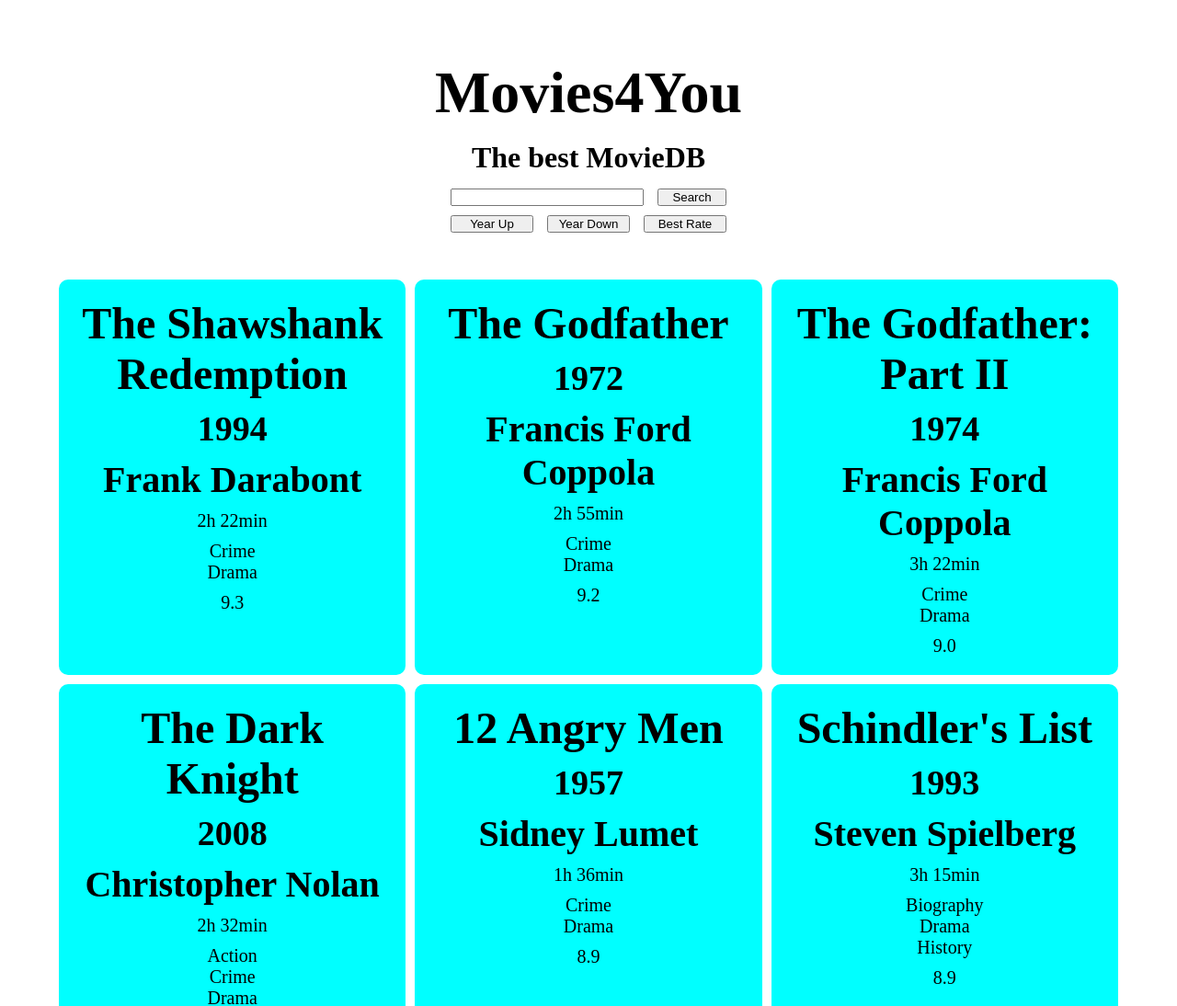
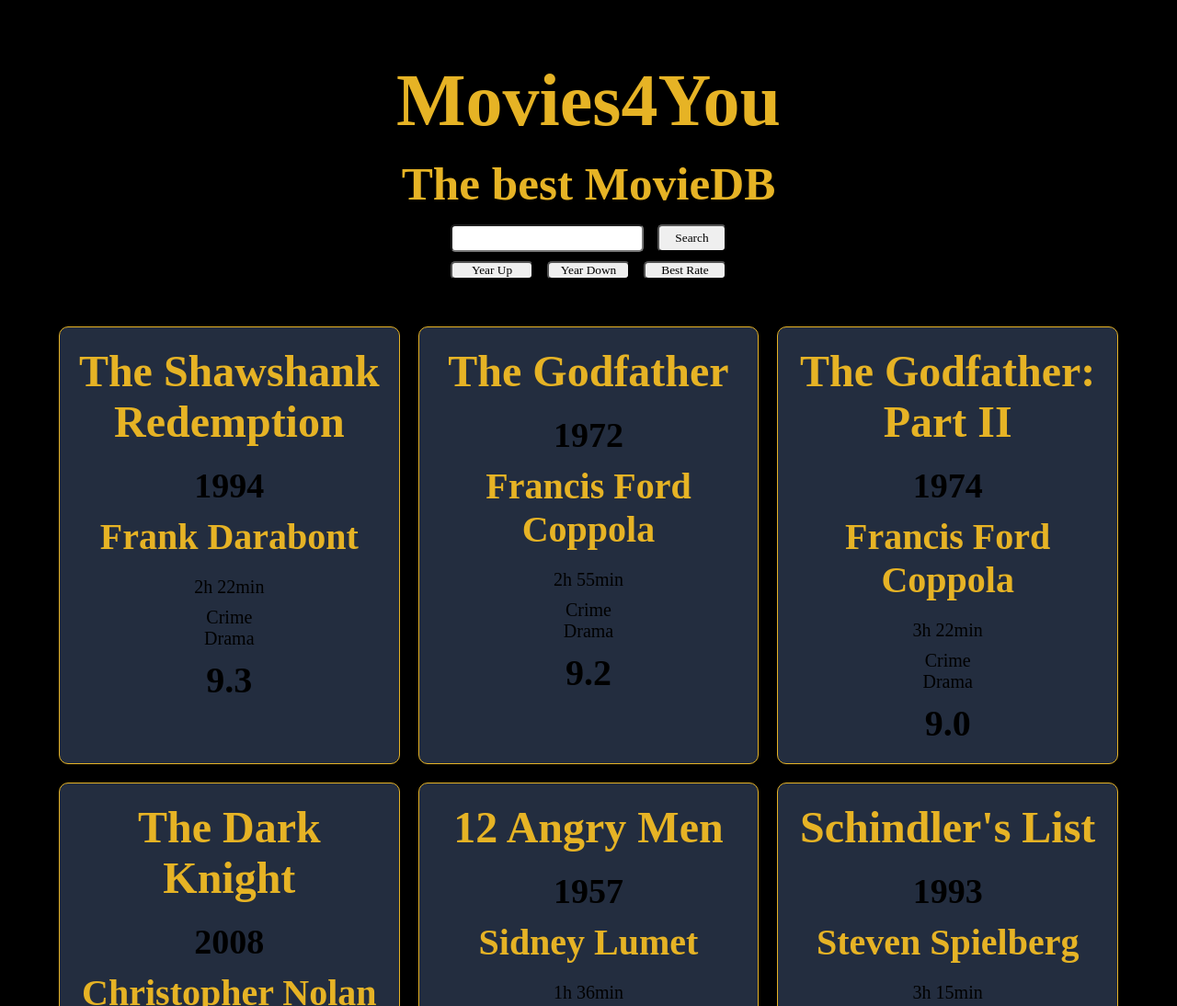
Before and after one commit to MichaelGee76/movie4you, a plain HTML site: page index.html in a window 1280 px wide. Shown: the top 1094 px of the page at 92% size. Drawn offline with Linux system fonts and the light colour scheme.

Commit message:
minor changes

```diff
--- a/assets/css/style.css
+++ b/assets/css/style.css
@@ -6,7 +6,7 @@
     box-sizing: border-box;
     margin: 0;
     padding: 0;
-    font-family: ;
+    font-family: OpenSans;
 }
 
 html {
@@ -22,7 +22,7 @@ a {
 }
 
 h1 {
-    font-size: clamp(5rem, 5vw, 7rem);
+    font-size: clamp(8rem, 6vw, 12rem);
 }
 h2 {
     font-size: clamp(3rem, 4vw, 4.8rem);
@@ -34,7 +34,7 @@ h4 {
     font-size: clamp(2.8rem, 3.2vw, 3.8rem);
 }
 h5 {
-    font-size: clamp(2.5rem, 3vw, 3.2rem);
+    font-size: clamp(4rem, 4vw, 5.5rem);
 }
 h6 {
     font-size: clamp(1.6rem, 2.5vw, 1.8rem);
@@ -47,6 +47,11 @@ a,
 li {
     font-size: clamp(2rem, 2vw, 2rem);
 }
+
+.wrapper {
+    background-color: black;
+}
+
 /* Header */
 
 header {
@@ -54,11 +59,12 @@ header {
     flex-direction: column;
     justify-content: center;
     align-items: center;
-    margin-top: 5vw;
+    padding-top: 5vw;
 }
 
 h1,
 h5 {
+    color: #e6b325;
     margin-bottom: 1.5rem;
 }
 
@@ -84,12 +90,19 @@ form {
 
 form input:first-of-type {
     width: 70%;
+    height: 30px;
+    border-radius: 5px;
+    padding-left: 0.5rem;
 }
 
 form input:last-of-type {
     width: 25%;
+    border-radius: 5px;
 }
-
+:root {
+    --grid-cols: 1;
+    --grid-rows: 1;
+}
 form .innerContainer {
     display: flex;
     justify-content: space-between;
@@ -102,24 +115,55 @@ form .innerContainer {
 
 button {
     width: 30%;
+    border-radius: 5px;
 }
 
 /* #################### Output ################### */
 
 .output {
     display: grid;
-    grid-template-columns: repeat(auto-fit, minmax(300px, 1fr));
-    gap: 1rem;
+    grid-template-columns: repeat(auto-fit, minmax(350px, 3fr));
+
+    gap: 2rem;
     width: 90%;
     margin: auto;
 }
 
 .tile {
-    background-color: aqua;
+    background-color: #a87c7c;
+    background-color: #232d3f;
     display: flex;
     flex-direction: column;
+    grid-auto-rows: 1fr;
     text-align: center;
     gap: 1rem;
+
     padding: 2rem;
     border-radius: 10px;
+    border: 1px solid #e6b325;
 }
+
+.tile h2 {
+    color: #e6b325;
+    margin-bottom: 1rem;
+}
+
+.tile h3 {
+    color: #e6b325;
+    margin-bottom: 1rem;
+}
+
+.rating {
+    font-weight: 700;
+    font-size: clamp(3rem, 3.5vw, 4rem);
+}
+
+/* ################### Footer ##################### */
+
+footer {
+    padding: 3rem;
+}
+
+footer p {
+    color: white;
+}
--- a/assets/js/main.js
+++ b/assets/js/main.js
@@ -41,7 +41,7 @@ function findMovie() {
     showMovies(newMovies);
 }
 
-// Soriert nach jahr aufsteigend
+// Sortiert nach jahr aufsteigend
 
 function yearUp() {
     newMovies.sort((a, b) => {
--- a/index.html
+++ b/index.html
@@ -6,6 +6,7 @@
         <link rel="stylesheet" href="assets/css/style.css" />
         <title>Movies4You</title>
     </head>
+    <div class="wrapper">
         <body>
             <header>
                 <h1>Movies4You</h1>
@@ -18,14 +19,18 @@
                         <input type="button" value="Search" onclick="findMovie()" />
                     </form>
                     <div class="innerContainer">
-                    <button onclick="yearUp()">Year Up</button>
-                    <button onclick="yearDown()">Year Down</button>
-                    <button onclick="bestRate()">Best Rate</button>
+                        <button onclick="yearUp()" id="up" value="up">Year Up</button>
+                        <button onclick="yearDown()" id="down" value="down">Year Down</button>
+                        <button onclick="bestRate()" id="rate" value="rate">Best Rate</button>
                     </div>
                 </div>
             </section>
             <section class="output"></section>
             <script src="./assets/js/movieDb.js"></script>
             <script src="./assets/js/main.js"></script>
+            <footer>
+                <p>Made by hand &copy; Michael Gee 02/24</p>
+            </footer>
         </body>
+    </div>
 </html>
```
Also changed, not shown: 2 other files. Lines whose indentation alone changed are shown as unchanged.
